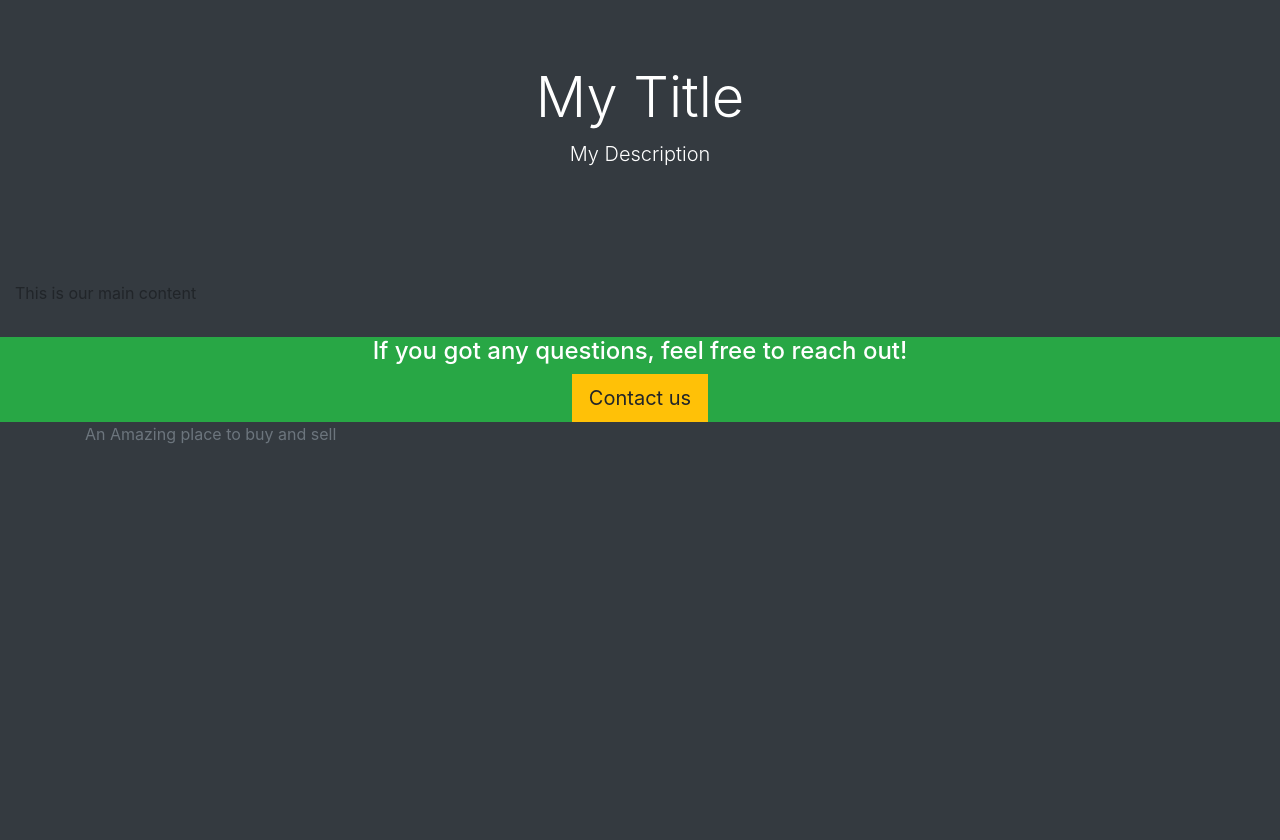
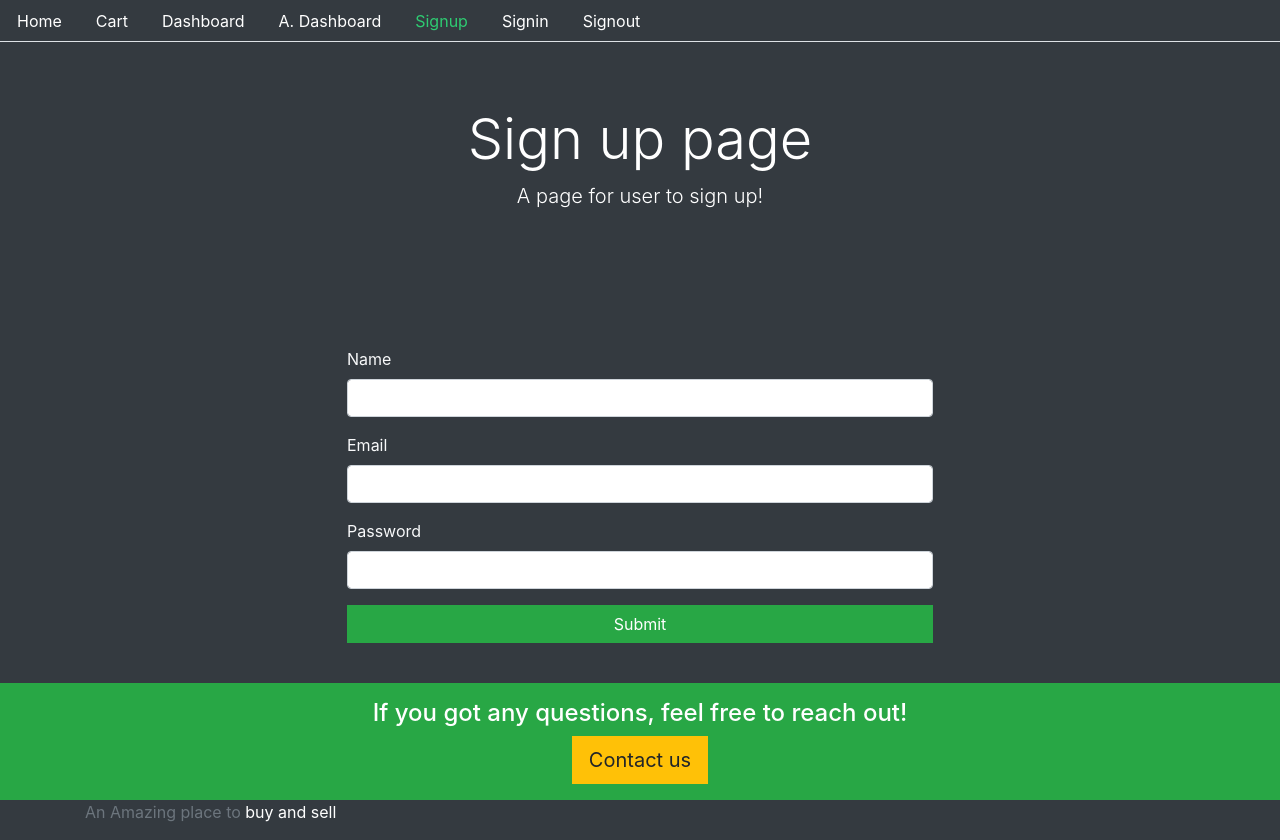
Before and after one commit to nagaveda/ecommerce-frontend, a React (Create React App) app: page /signup in a window 1280 px wide. Before the commit the page ends 800 px from the top, so only its background shows below. Built offline with nearby package versions, Linux system fonts and the light colour scheme.

Commit message:
developed components for signin and singup and added backend logic and api requests

```diff
--- a/src/Routes.js
+++ b/src/Routes.js
@@ -1,12 +1,15 @@
 import React from 'react';
 import {BrowserRouter, Switch, Route} from 'react-router-dom';
 import Home from './core/Home';
-
+import Signup from './user/Signup';
+import Signin from './user/Signin';
 const Routes = () => {
     return (
         <BrowserRouter>
             <Switch>
                 <Route path="/" exact component={Home} />
+                <Route path="/signup" component={Signup} />
+                <Route path="/signin" component={Signin} />
             </Switch>
         </BrowserRouter>
     )
--- a/src/core/Base.js
+++ b/src/core/Base.js
@@ -1,22 +1,31 @@
 import React from 'react'
+import Menu from './Menu'
 
-const Base = () =>  (
+const Base = ({
+    title="My title",
+    description="My description",
+    className = "bg-dark text-white p-4",
+     children
+}) =>  (
     <div>
+        <Menu/>
         <div className="container-fluid">
             <div className="jumbotron bg-dark text-white text-center">
-                <h2 className="display-4">My Title</h2>
-                <p className="lead">My Description</p>
+                <h2 className="display-4">{title}</h2>
+                <p className="lead">{description}</p>
             </div>
-            <p>This is our main content</p>
         </div>
+
+        <div className={className}>{children}</div>
+
         <footer className="footer bg-dark mt-auto py-3">
-            <div className="container-fluid bg-success text-white text-center">
+            <div className="container-fluid bg-success text-white text-center py-3">
                 <h4>If you got any questions, feel free to reach out!</h4>
                 <button className="btn btn-warning btn-lg">Contact us</button>
             </div>
             <div className="container">
                 <span className="text-muted">
-                    An Amazing place to buy and sell
+                    An Amazing place to <span className="text-white">buy and sell</span>
                 </span>
             </div>
         </footer>
--- a/src/core/Home.js
+++ b/src/core/Home.js
@@ -1,14 +1,21 @@
-import React from 'react'
-import '../styles.css';
-import {API} from '../backend';
-
+import React from "react";
+import "../styles.css";
+import { API } from "../backend";
+import Base from "./Base";
 export default function Home() {
-    return (
-        <div>
-            <h1>Hello frontend!!
-            {API}
-
-            </h1>
+  return (
+    <Base title="Homepage" description="Welcome to the Store!">
+      <div className="row">
+        <div className="col-4 ">
+          <button className="btn-success">Test</button>
         </div>
-    )
+        <div className="col-4 ">
+          <button className="btn-success">Test</button>
+        </div>
+        <div className="col-4 ">
+          <button className="btn-success">Test</button>
+        </div>
+      </div>
+    </Base>
+  );
 }
--- /dev/null
+++ b/src/core/Menu.js
@@ -0,0 +1,57 @@
+import React from 'react'
+import {Link, withRouter} from 'react-router-dom';
+
+const currentTab = (history, path) => {
+    if(history.location.pathname === path){
+        return {color:"#2ecc72"}
+    }
+    else{
+        return {color:"#FFFFFF"}
+    }
+};
+
+const Menu = ({history}) => (
+    <div>
+        <ul className="nav nav-tabs bg-dark">
+            <li className="nav-item">
+                <Link style={currentTab(history, '/')} className="nav-link"  to='/'>
+                    Home
+                </Link>
+            </li>
+            <li  className="nav-item">
+                <Link style={currentTab(history, '/cart')}  className="nav-link"  to='/cart'>
+                    Cart
+                </Link>
+            </li>
+            <li className="nav-item">
+                <Link style={currentTab(history, '/user/dashboard')}  className="nav-link"  to='/user/dashboard'>
+                    Dashboard
+                </Link>
+            </li>
+            <li className="nav-item">
+                <Link style={currentTab(history, '/admin/dashboard')} className="nav-link"  to='/admin/dashboard'>
+                    A. Dashboard
+                </Link>
+            </li>
+            <li className="nav-item">
+                <Link style={currentTab(history, '/signup')} className="nav-link"  to='/signup'>
+                    Signup
+                </Link>
+            </li>
+            <li className="nav-item">
+                <Link style={currentTab(history, '/signin')} className="nav-link"  to='/signin'>
+                    Signin
+                </Link>
+            </li>
+            <li className="nav-item">
+                <Link style={currentTab(history, '/signout')} className="nav-link"  to='/signout'>
+                    Signout
+                </Link>
+            </li>
+        </ul>
+
+    </div>
+)
+
+
+export default withRouter(Menu);
--- a/src/index.js
+++ b/src/index.js
@@ -1,5 +1,5 @@
 import React from 'react';
 import ReactDom from 'react-dom'
 import Routes from './Routes';
-import Base from './core/Base';
-ReactDom.render(<Base/>, document.getElementById("root"));
+
+ReactDom.render(<Routes/>, document.getElementById("root"));
--- a/src/styles.css
+++ b/src/styles.css
@@ -7,3 +7,11 @@
 body {
   background: #343a40;
 }
+
+footer{
+  position: relative;
+  bottom: 0px;
+  left: 0px;
+  right: 0px;
+
+}
--- a/src/user/Signin.js
+++ b/src/user/Signin.js
@@ -0,0 +1,38 @@
+import React, {useState} from "react";
+import Base from "../core/Base";
+import {Link} from 'react-router-dom';
+
+const Signin = () =>{
+
+    const SignInForm = () =>{
+        return(
+            <div classname="row">
+                <div className="col-md-6 offset-sm-3 text-left">
+                    <form>
+                        <div className="form-group">
+                            <label className="text-light">Email</label>
+                            <input className="form-control" type="email"/>
+                        </div>
+                        <div className="form-group">
+                            <label className="text-light">Password</label>
+                            <input className="form-control" type="password"/>
+                        </div>
+                        <button className="btn btn-success btn-block">
+                            Submit
+                        </button>
+
+                    </form>
+                </div>
+
+            </div>
+        )
+    }
+
+    return(
+        <Base title="Sign in page" description="A page for user to sign in!">
+            {SignInForm()}
+        </Base>
+    )
+};
+
+export default Signin;
--- a/src/user/Signup.js
+++ b/src/user/Signup.js
@@ -0,0 +1,43 @@
+import React, {useState} from "react";
+import Base from "../core/Base";
+import {Link} from 'react-router-dom';
+
+const Signup = () =>{
+
+    const SignUpForm = () =>{
+        return(
+            <div classname="row">
+                <div className="col-md-6 offset-sm-3 text-left">
+                    <form>
+                        <div className="form-group">
+                            <label className="text-light">Name</label>
+                            <input className="form-control" type="text"/>
+                        </div>
+                        <div className="form-group">
+                            <label className="text-light">Email</label>
+                            <input className="form-control" type="email"/>
+                        </div>
+                        <div className="form-group">
+                            <label className="text-light">Password</label>
+                            <input className="form-control" type="password"/>
+                        </div>
+                        <button className="btn btn-success btn-block">
+                            Submit
+                        </button>
+
+                    </form>
+                </div>
+
+            </div>
+        )
+    }
+
+    return(
+        <Base title="Sign up page" description="A page for user to sign up!">
+
+            {SignUpForm()}
+        </Base>
+    )
+};
+
+export default Signup;
```
Also changed, not shown: src/auth/helper/index.js (+70 -0 lines).
